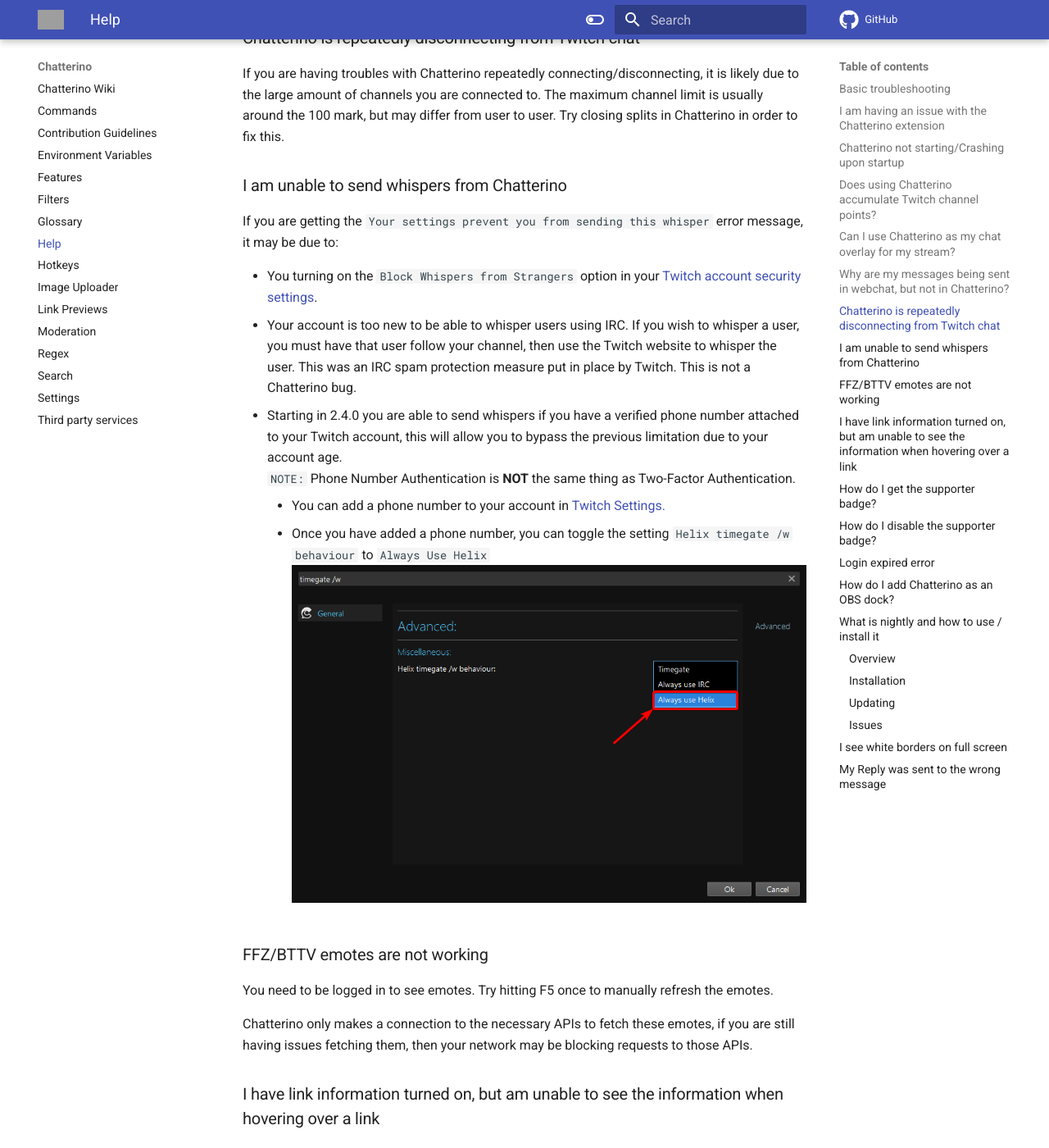
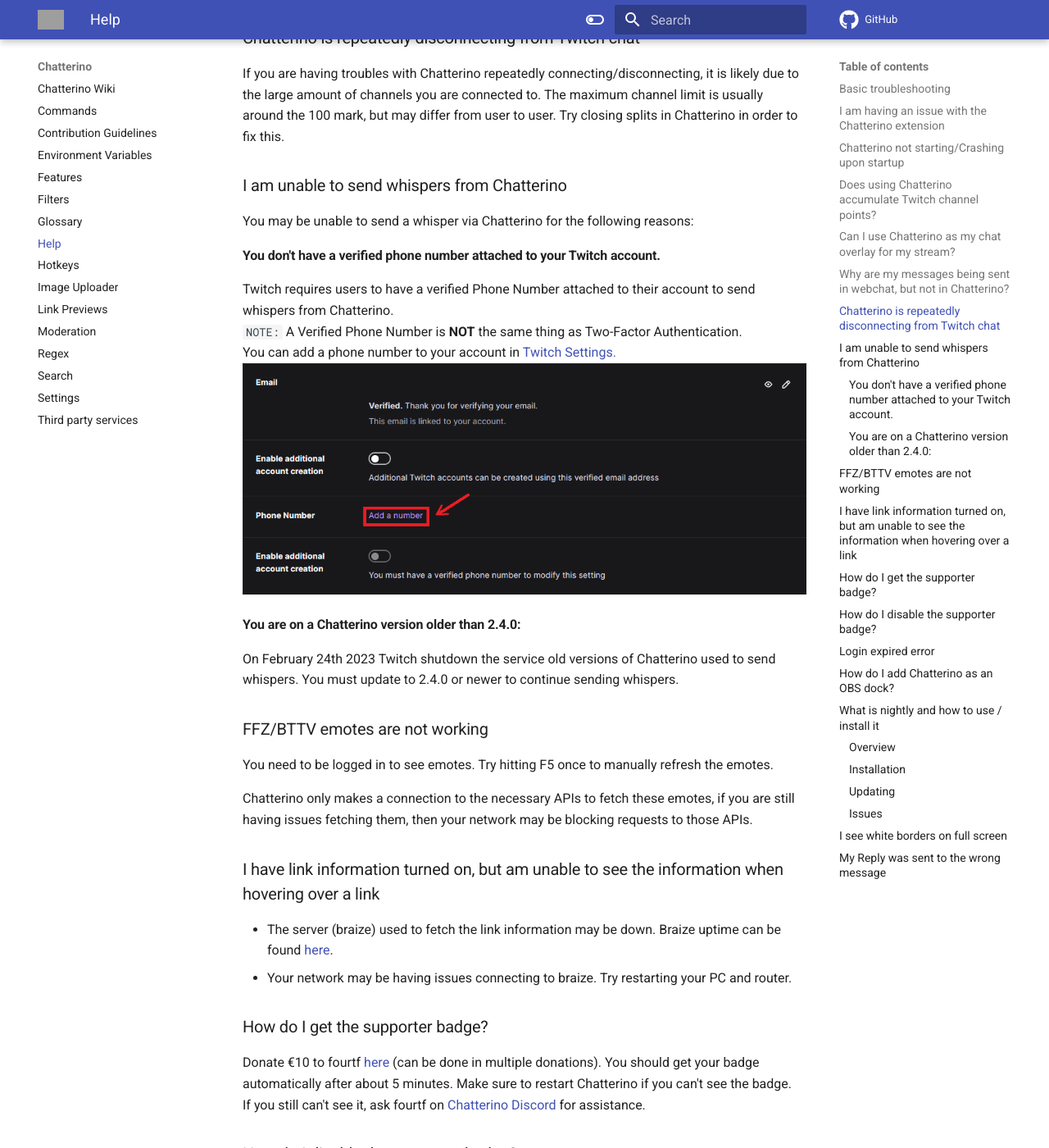
Before and after one commit to Chatterino/wiki, an MkDocs documentation site: the page built from docs/Help.md, in a window 1280 px wide and 1400 px high, scrolled down 2273 px. Shown: the whole window at 82% size. Built offline with MkDocs 1.6.1 and Material for MkDocs 9.7.7, drawn with Linux system fonts in a browser that asks for light colours; comment, search, counter and statistics services are not loaded; grey boxes are pictures that could not be loaded.

Commit message:
Update Whisper Help docs post-IRC-deprecation (#280)
Co-authored-by: Rasmus Karlsson <rasmus.karlsson@pajlada.com>

```diff
--- a/docs/Help.md
+++ b/docs/Help.md
@@ -58,16 +58,18 @@
 
 ### I am unable to send whispers from Chatterino
 
-If you are getting the `Your settings prevent you from sending this whisper` error message, it may be due to:
+You may be unable to send a whisper via Chatterino for the following reasons:
 
--   You turning on the `Block Whispers from Strangers` option in your [Twitch account security settings](https://www.twitch.tv/settings/security).
--   Your account is too new to be able to whisper users using IRC. If you wish to whisper a user, you must have that user follow your channel, then use the Twitch website to whisper the user. This was an IRC spam protection measure put in place by Twitch. This is not a Chatterino bug.
--   Starting in 2.4.0 you are able to send whispers if you have a verified phone number attached to your Twitch account, this will allow you to bypass the previous limitation due to your account age.
-     `NOTE:` Phone Number Authentication is **NOT** the same thing as Two-Factor Authentication.
+#### You don't have a verified phone number attached to your Twitch account.
 
-    -   You can add a phone number to your account in [Twitch Settings.](https://www.twitch.tv/settings/security)
-    -   Once you have added a phone number, you can toggle the setting `Helix timegate /w behaviour` to `Always Use Helix`
-        ![/w_helix_timegate](images/help/helix_timegate_whispers.png)
+Twitch requires users to have a verified Phone Number attached to their account to send whispers from Chatterino.
+`NOTE:` A Verified Phone Number is **NOT** the same thing as Two-Factor Authentication.
+You can add a phone number to your account in [Twitch Settings.](https://www.twitch.tv/settings/security)
+![twitch_phone_auth](images/help/twitch_phone_auth.png)
+
+#### You are on a Chatterino version older than 2.4.0:
+
+On February 24th 2023 Twitch shutdown the service old versions of Chatterino used to send whispers. You must update to 2.4.0 or newer to continue sending whispers.
 
 ### FFZ/BTTV emotes are not working
 
```
Also changed, not shown: docs/images/help/helix_timegate_whispers.png (deleted), docs/images/help/twitch_phone_auth.png (added).
